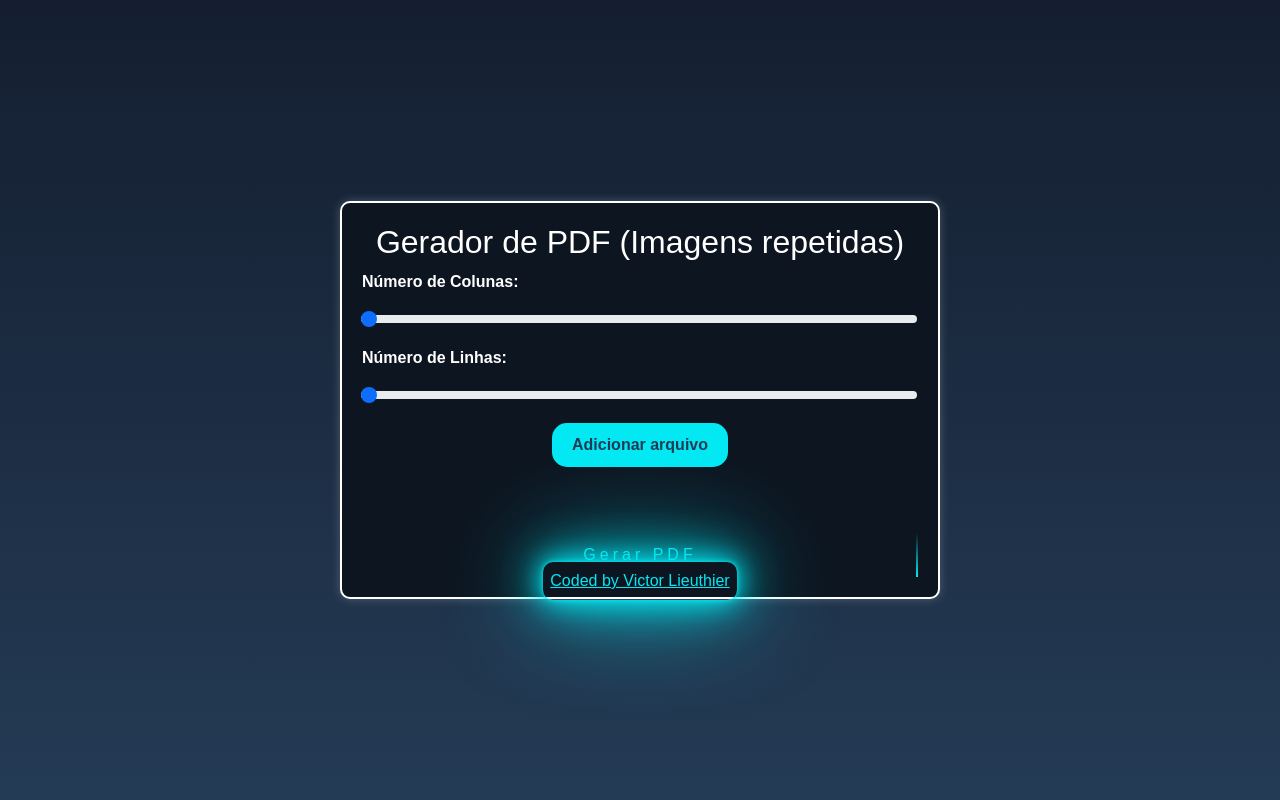
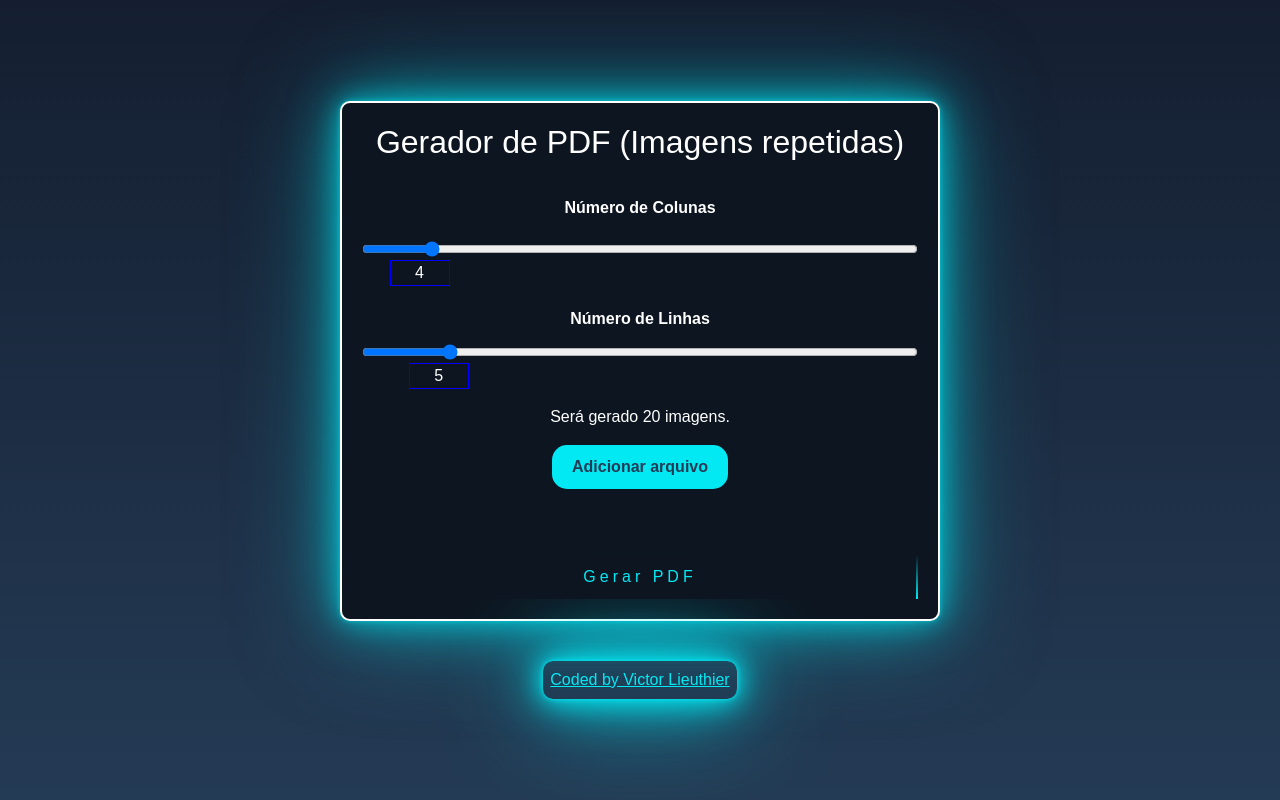
Before and after one commit to Vitaopb/PDFGenerateMergeImages, a plain HTML site: page index.html in a window 1280 px wide. Drawn offline with nearby package versions, Linux system fonts and the light colour scheme.

Commit message:
add um contador de linhas e colunas

```diff
--- a/index.html
+++ b/index.html
@@ -12,15 +12,24 @@
 </head>
 
 <body>
+  <div style="display: flex; flex-direction: column; gap: 40px; align-items: center;">
     <div class="container">
       <h2>Gerador de PDF (Imagens repetidas)</h2>
-    <div class="input-group">
-      <label for="customRange1" class="form-label">Número de Colunas:</label>
-      <input type="range" class="form-range" id="numCols" max="50" min="1" value="1">
+
+      <label for="numRows" class="form-label" style="margin-top: 26px;">Número de Colunas</label>
+      <div style="position:relative; margin:auto; width:100%">
+        <span style="position:absolute; color:white; border:1px solid blue; min-width:60px;">
+          <span id="myValueCols"></span>
+        </span>
+        <input type="range" id="numCols" max="30" min="1" value="4" style="width:100%">
       </div>
-    <div class="input-group">
-      <label for="numRows" class="form-label">Número de Linhas:</label>
-      <input type="range" class="form-range" id="numRows" min="1" value="1" max="50">
+
+      <label for="numRows" class="" style="margin-top: 35px;">Número de Linhas </label>
+      <div style="position:relative; margin:auto; width:100%; margin-bottom: 30px;">
+        <span style="position:absolute; color:white; border:1px solid blue; min-width:60px;">
+          <span id="myValueRows"></span>
+        </span>
+        <input type="range" id="numRows" max="30" min="1" value="5" style="width:100%">
       </div>
       <p id="imageCountText"></p>
       <div class="file-upload">
@@ -38,8 +47,10 @@
         Gerar PDF
       </button>
     </div>
+    <a href="https://www.linkedin.com/in/victor-lieuthier/" class="codedby">Coded by Victor Lieuthier</a>
+  </div>
 
-  <a href="https://www.linkedin.com/in/victor-lieuthier/" class="codedby">Coded by Victor Lieuthier</a>
+
 
   <script src="https://cdn.jsdelivr.net/npm/bootstrap@5.3.2/dist/js/bootstrap.bundle.min.js"
     integrity="sha384-C6RzsynM9kWDrMNeT87bh95OGNyZPhcTNXj1NW7RuBCsyN/o0jlpcV8Qyq46cDfL"
--- a/main.js
+++ b/main.js
@@ -1,3 +1,34 @@
+var myRangeCols = document.querySelector("#numCols");
+var myValueCols = document.querySelector("#myValueCols");
+var myRangeRows = document.querySelector("#numRows");
+var myValueRows = document.querySelector("#myValueRows");
+function showUnitRange(myRange, myValue) {
+  var off =
+    myRange.offsetWidth / (parseInt(myRange.max) - parseInt(myRange.min));
+  var px =
+    (myRange.valueAsNumber - parseInt(myRange.min)) * off -
+    myValue.offsetParent.offsetWidth / 2;
+
+  myValue.parentElement.style.left = px + "px";
+  myValue.parentElement.style.top = myRange.offsetHeight + "px";
+  myValue.innerHTML = myRange.value;
+
+  myRange.oninput = function () {
+    let px =
+      (myRange.valueAsNumber - parseInt(myRange.min)) * off -
+      myValue.offsetWidth / 2;
+    myValue.innerHTML = myRange.value;
+    myValue.parentElement.style.left = px + "px";
+  };
+
+  updateImageCountText()
+}
+
+showUnitRange(myRangeCols, myValueCols)
+showUnitRange(myRangeRows, myValueRows)
+
+
+
 const imageInput = document.getElementById("imageInput");
 
 imageInput.addEventListener("change", function (event) {
--- a/style.css
+++ b/style.css
@@ -15,7 +15,7 @@ body {
   border: 2px solid #fff;
   border-radius: 10px;
   background: #0d1520;
-  box-shadow: 0 0 10px rgba(255, 255, 255, 0.226);
+  box-shadow: 0 0 5px #03e8f491, 0 0 25px #03e8f47e, 0 0 50px #03e8f481, 0 0 100px #03e8f483;
   max-width: 600px;
   margin: 0 15px;
 }
@@ -190,6 +190,12 @@ button span:nth-child(4) {
   color: #03e9f4;
   cursor: pointer;
   box-shadow: 0 0 5px #03e9f4, 0 0 25px #03e9f4, 0 0 50px #03e9f4, 0 0 100px #03e9f4;
-  position: absolute;
-  bottom: 200px;
 }
+
+.outputNum {
+  text-align: center !important;
+  background-color: white;
+  padding: 10px;
+  color: #0d1520;
+  width: 100%;
+}
```
Lines whose indentation alone changed are shown as unchanged.
